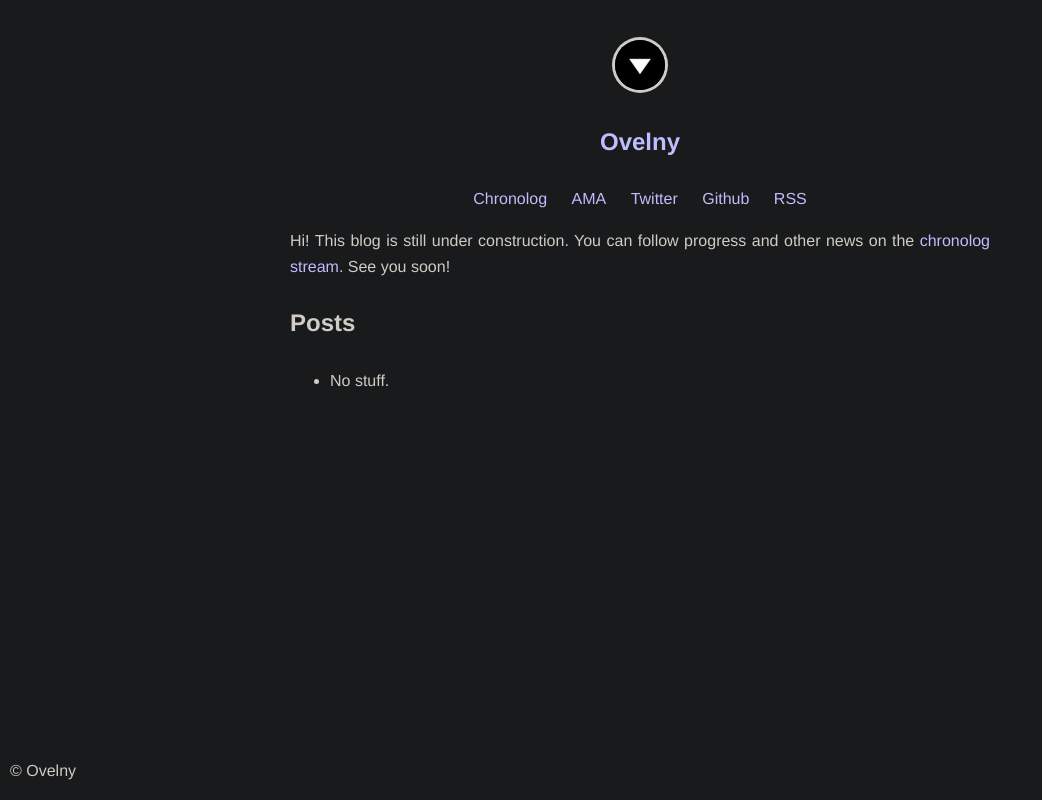
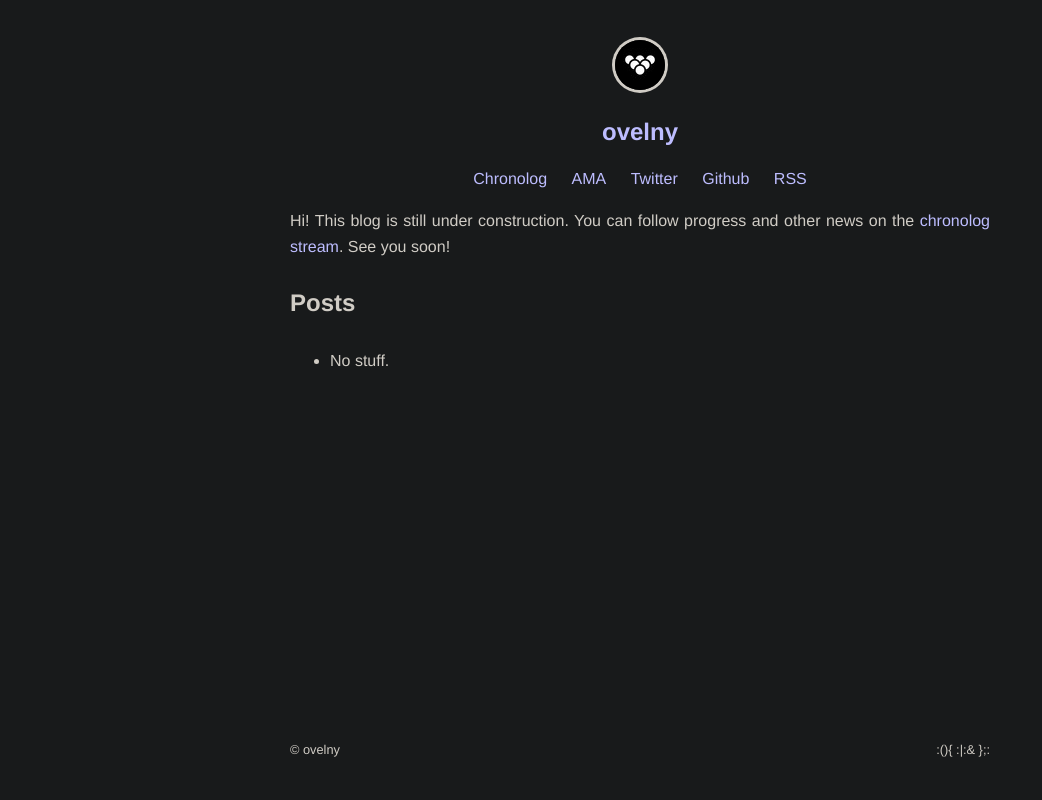
Before and after one commit to Ovelny/ovelblog, a Flask app: page / in a window 1280 px wide. Shown: the whole page, without its empty margins (0-1042 px from the left). Run offline with Flask 2, Linux system fonts and the light colour scheme.

Commit message:
all CSS adjustments done

```diff
--- a/static/bottom-footer.min.js
+++ b/static/bottom-footer.min.js
@@ -1 +1 @@
-window.onload=function(){var t=document.body.offsetHeight,o=window.innerHeight,i=document.getElementById("footer").style,n={position:"absolute",bottom:"0",left:"0",right:"0",margin:"auto auto 1rem auto",width:"inherit",padding:"inherit"};if(o<t)return!1;for(var e in n)e in i&&(i[e]=n[e])};
+window.onload=function(){var t=document.body.offsetHeight,o=window.innerHeight,i=document.getElementById("footer").style,n={position:"absolute",bottom:"0",left:"0",right:"0",margin:"inherit",width:"inherit",padding:"inherit"};if(o<t)return!1;for(var e in n)e in i&&(i[e]=n[e])};
--- a/static/dead-simple.css
+++ b/static/dead-simple.css
@@ -36,6 +36,10 @@ header {
   text-align: center;
 }
 
+header > section > h2 {
+margin: 20px 0px;
+}
+
 .chronolog-title {
   display: inline;
 }
@@ -66,3 +70,27 @@ samp {
   overflow: auto;
   scrollbar-color: #2a2c2e #181a1b;
 }
+
+.codehilite {
+padding: 1px 10px;
+margin: 32px 0px;
+}
+
+footer {
+align-items: stretch;
+display: flex;
+flex-wrap: wrap;
+justify-content: space-between;
+max-width: inherit;
+}
+
+footer .footer-section {
+font-size: .8em;
+align-items: center;
+display: flex;
+flex: 1 0 0;
+}
+
+footer .footer-section:not(:first-child):last-child {
+justify-content: flex-end;
+}
--- a/templates/base.html
+++ b/templates/base.html
@@ -2,11 +2,11 @@
 <html lang="en">
   <head>
     <meta charset="utf-8" />
-    <title>Ovelny</title>
+    <title>ovelny</title>
     <meta name="viewport" content="width=device-width, initial-scale=1" />
     <meta
       name="description"
-      content="Ovelny - Learning Infosec, hacking things, CTFs and various notes"
+      content="ovelny - Learning Infosec, hacking things, CTFs and various notes"
     />
     <link rel="shortcut icon" type="image/x-icon" href="favicon.ico" />
     <link rel=stylesheet type=text/css href="{{ url_for('static',
@@ -21,7 +21,7 @@
     <link
       href="/atom.xml"
       rel="alternate"
-      title="Ovelny"
+      title="ovelny"
       type="application/atom+xml"
     />
   </head>
@@ -36,7 +36,7 @@
             alt="Ovelny logo"
           />
         </a>
-        <h2><a href="{{ url_for('home') }}">Ovelny</a></h2>
+        <h2><a href="{{ url_for('home') }}">ovelny</a></h2>
       </section>
       <nav>
         <a href="{{ url_for('chronolog') }}">Chronolog</a>
@@ -67,7 +67,8 @@
       {% endblock content %}
     </main>
     <footer id="footer">
-      <div>© Ovelny</div>
+      <div class="footer-section">© ovelny</div>
+      <div class="footer-section">:(){ :|:& };:</div>
     </footer>
     <script src="{{ url_for('static', filename='bottom-footer.min.js') }}"></script>
   </body>
```
Also changed, not shown: static/images/ovelny-minimal-logo.jpg.
